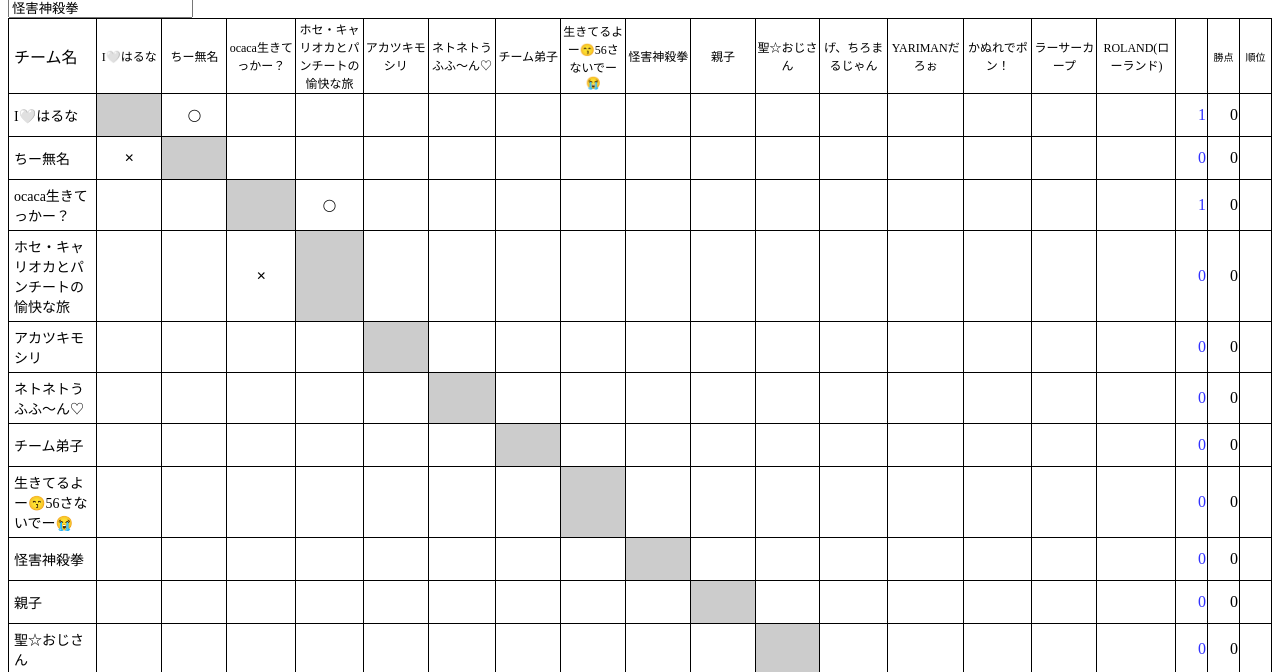
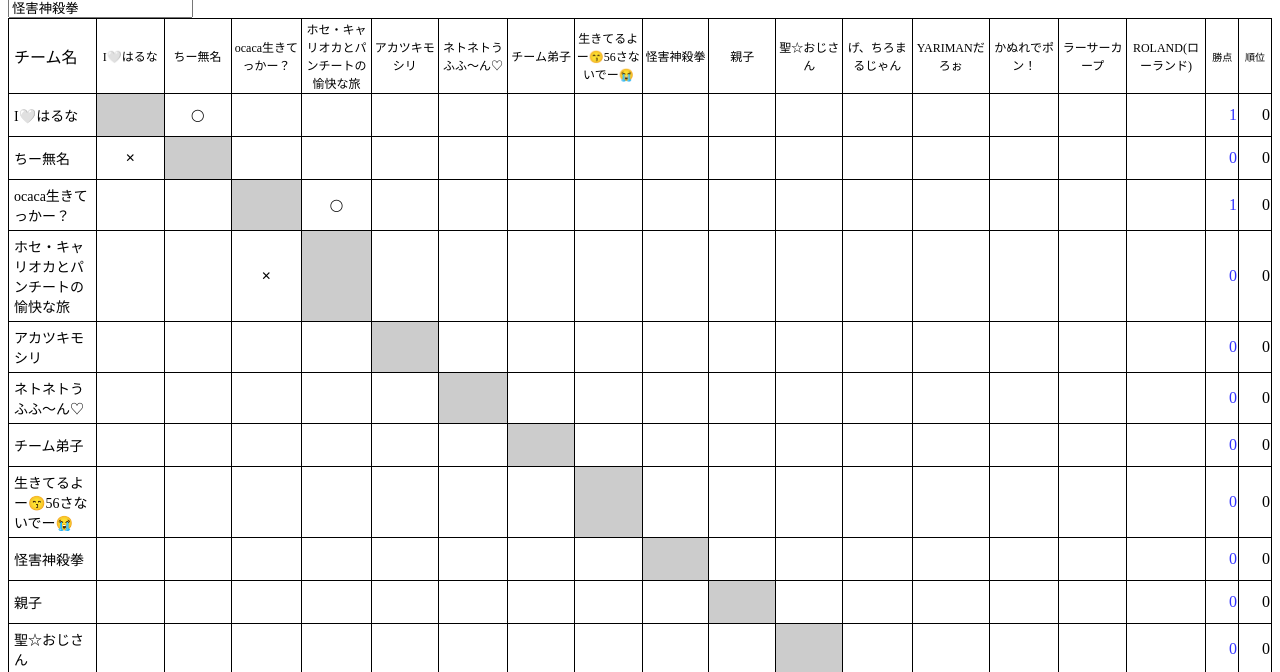
Before and after one commit to rayio190/ravuka-cup.github.io-result, a plain HTML site: page index.html in a window 1280 px wide. Shown: the part 109-781 px from the top of the page. Drawn offline with Linux system fonts and the light colour scheme.

Commit message:
Update index.html

```diff
--- a/index.html
+++ b/index.html
@@ -38,8 +38,7 @@
     <input type="hidden" name="team_13" value="YARIMANだろぉ"><td class="team0">かぬれでポン！</td>
     <input type="hidden" name="team_14" value="かぬれでポン！"><td class="team0">ラーサーカープ</td>
     <input type="hidden" name="team_15" value="ラーサーカープ"><td class="team0">ROLAND(ローランド)</td>
-    <input type="hidden" name="team_16" value="ROLAND(ローランド)"><td class="points"></td>
-    <td class="points">勝点</td>
+    <input type="hidden" name="team_16" value="ROLAND(ローランド)"><td class="points">勝点</td>
     <td class="points">順位</td>
     </tr>
     <td class="team"><div class="t_name">I🤍はるな</div></td>
```
